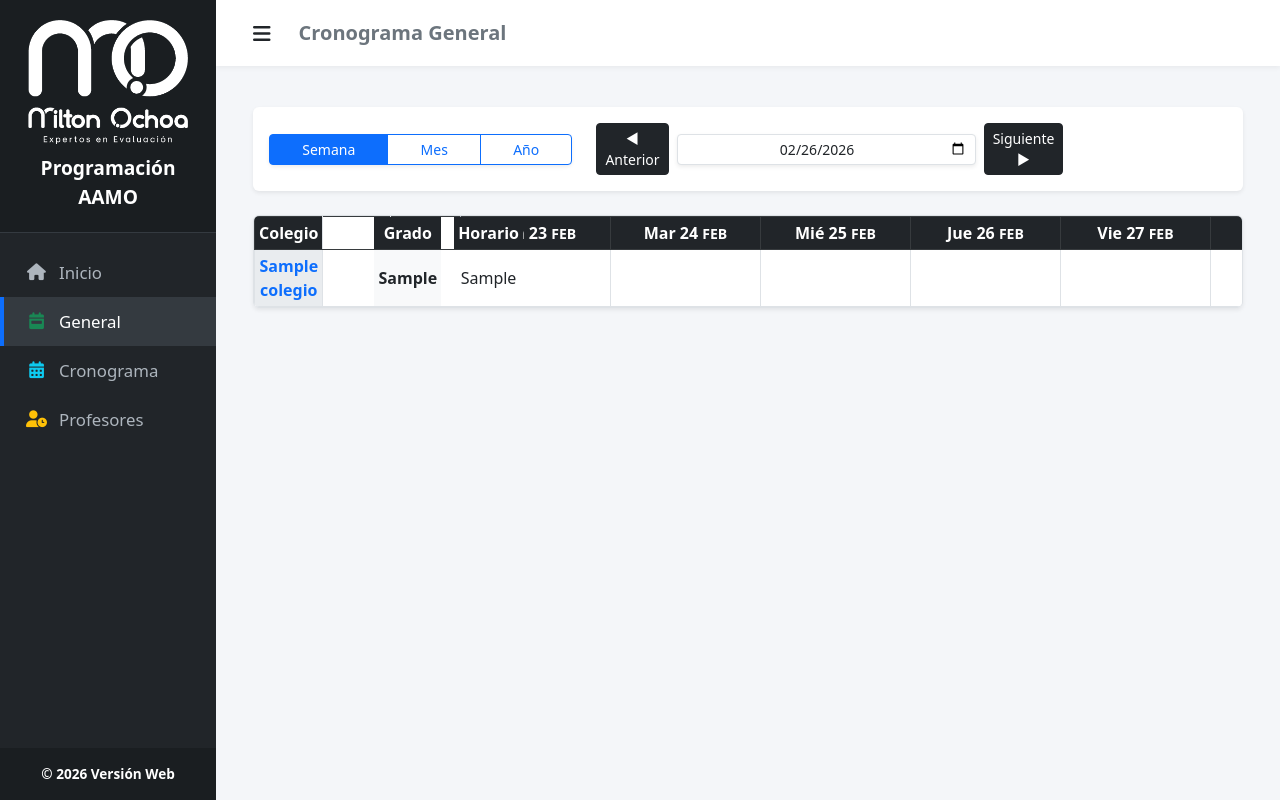
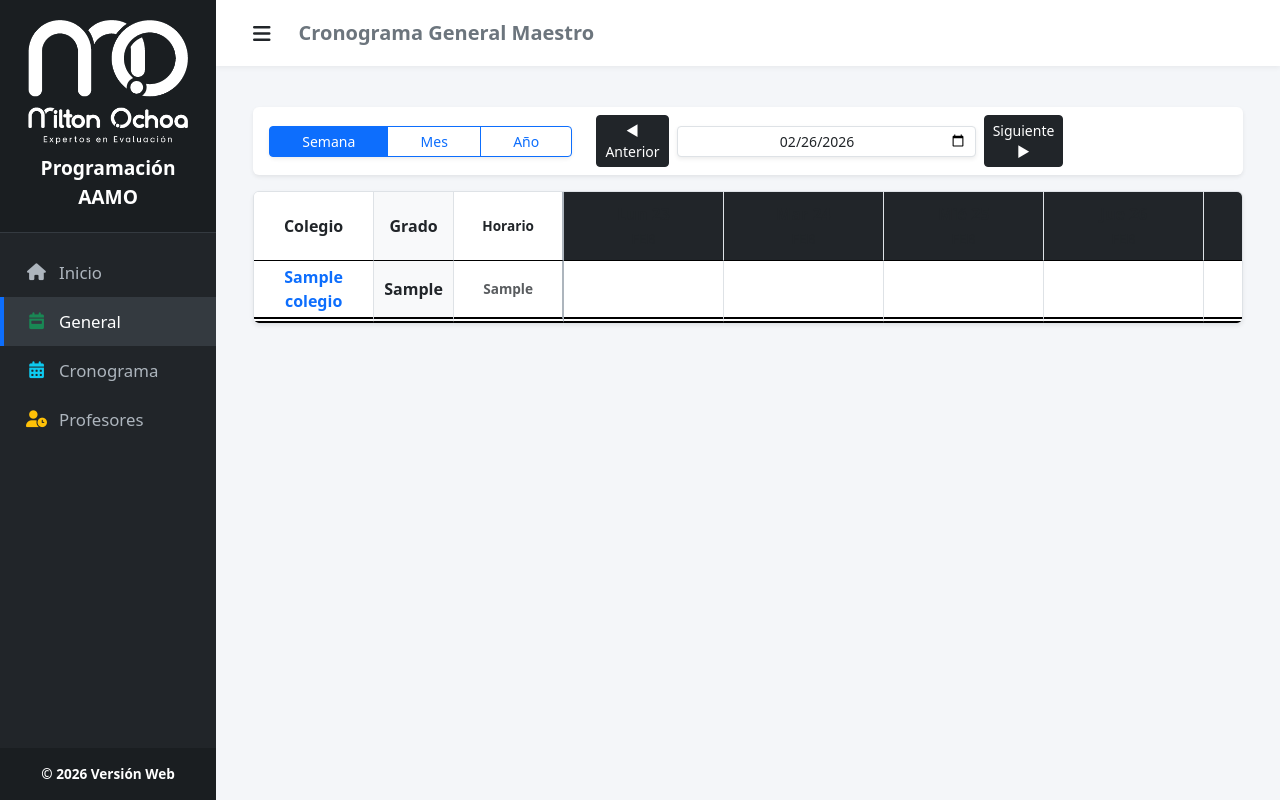
Before and after one commit to MStikMedina/ProgramacionAAMO, a Django app: page /general/ in a window 1280 px wide. Run offline with Django 5.2, Linux system fonts and the light colour scheme; tables that the repository leaves empty hold one stand-in row (values such as "Sample post").

Commit message:
fix: corregir css sticky y diseño general de clases en tablero maestro

```diff
--- a/general/templates/general/vista_general.html
+++ b/general/templates/general/vista_general.html
@@ -1,43 +1,52 @@
 {% extends 'base.html' %}
 {% load general_tags %}
-{% block header_title %}Cronograma General{% endblock %}
+{% block header_title %}Cronograma General Maestro{% endblock %}
 
 {% block content %}
 <style>
-    .table-container { overflow-x: auto; max-width: 100%; position: relative; }
-    .table-bordered > :not(caption) > * > * { border-width: 1px; }
-
-    /* Columnas fijas (Sticky) */
-    .sticky-col-1 { position: sticky; left: 0; z-index: 4; background: #e9ecef !important; width: 120px; border-right: 2px solid #dee2e6; font-weight: bold; vertical-align: middle; }
-    .sticky-col-2 { position: sticky; left: 120px; z-index: 3; background: #f8f9fa !important; width: 80px; border-right: 1px solid #dee2e6; vertical-align: middle; }
-    .sticky-col-3 { position: sticky; left: 200px; z-index: 2; background: #fff !important; width: 130px; border-right: 2px solid #adb5bd; }
-
-    /* Encabezados fijos */
-    thead th.sticky-col-1, thead th.sticky-col-2, thead th.sticky-col-3 {
-        z-index: 5; background: #212529 !important; color: white;
-        top: 0; position: sticky;
+    .table-container {
+        overflow: auto;
+        max-width: 100%;
+        max-height: 75vh; /* Activa el scroll vertical manteniendo la cabecera fija */
+        position: relative;
     }
 
-    /* Divisores */
-    .divisor-grado td { background-color: #000 !important; height: 4px !important; padding: 0; border: none; }
-    /* NUEVO: Divisor Doble para Colegios */
-    .divisor-colegio-doble td {
-        border-top: 6px double #000 !important;
-        height: 6px !important;
-        padding: 0; background: #000;
+    table { border-collapse: separate; border-spacing: 0; }
+    .table-bordered > :not(caption) > * > * { border-width: 0; }
+
+    /* Celdas comunes para mantener la cuadrícula visible */
+    th, td { border-right: 1px solid #dee2e6; border-bottom: 1px solid #dee2e6; }
+
+    /* Columnas fijas Horizontales */
+    .sticky-col-1 { position: sticky; left: 0; z-index: 5; background: #fff !important; min-width: 120px; text-align: center; vertical-align: middle; }
+    .sticky-col-2 { position: sticky; left: 120px; z-index: 5; background: #f8f9fa !important; min-width: 80px; text-align: center; vertical-align: middle; }
+    .sticky-col-3 { position: sticky; left: 200px; z-index: 5; background: #fff !important; min-width: 110px; font-size: 0.85rem; text-align: center; vertical-align: middle; border-right: 2px solid #adb5bd !important; }
+
+    /* Fila de Fechas Fija (Vertical) */
+    thead th {
+        position: sticky;
+        top: 0; /* Esto hace que la fecha se quede arriba al bajar */
+        z-index: 6;
+        background: #212529 !important;
+        color: white;
+        border-bottom: 2px solid #000;
     }
 
+    /* Intersección Esquina Superior Izquierda (Debe tener el z-index más alto) */
+    thead th.sticky-col-1 { left: 0; z-index: 7; }
+    thead th.sticky-col-2 { left: 120px; z-index: 7; }
+    thead th.sticky-col-3 { left: 200px; z-index: 7; border-right: 2px solid #adb5bd !important; }
+
+    /* MAGIA: Divisores usando bordes, no filas nuevas. Esto arregla el Rowspan del colegio */
+    tr.border-grado > td { border-bottom: 4px solid #000 !important; }
+    tr.border-colegio > td { border-bottom: 6px double #000 !important; }
+
     .cell-hover:hover { background-color: #f1f8ff !important; transition: 0.2s; }
-
-    /* Estilos de eventos y cancelaciones (Reutilizados) */
-    .evento-style { border-left: 4px solid #ffc107; background-color: #fff3cd; }
-    .cancelada-style { border-left: 4px solid #dc3545; background-color: #f8d7da; text-decoration: line-through; opacity: 0.8; }
-    .normal-style { border-left: 4px solid #0d6efd; background-color: #f0f7ff; }
 </style>
 
 <div class="container-fluid py-3">
-    <div class="card mb-4 shadow-sm border-0">
-        <div class="card-body">
+    <div class="card mb-3 shadow-sm border-0">
+        <div class="card-body py-2">
             <div class="row align-items-center">
                 <div class="col-md-4 text-center">
                     <div class="btn-group w-100 shadow-sm">
@@ -46,7 +55,7 @@
                         <a href="?vista=Año&fecha={{ fecha_input }}" class="btn btn-sm {% if tipo_vista == 'Año' %}btn-primary{% else %}btn-outline-primary{% endif %}">Año</a>
                     </div>
                 </div>
-                <div class="col-md-6 d-flex align-items-center gap-2">
+                <div class="col-md-6 d-flex align-items-center gap-2 mt-2 mt-md-0">
                     <a href="?vista={{ tipo_vista }}&fecha={{ fecha_ant }}" class="btn btn-dark btn-sm">◀ Anterior</a>
                     <input type="date" class="form-control form-control-sm text-center shadow-sm" value="{{ fecha_input }}" onchange="window.location.href='?vista={{ tipo_vista }}&fecha=' + this.value">
                     <a href="?vista={{ tipo_vista }}&fecha={{ fecha_sig }}" class="btn btn-dark btn-sm">Siguiente ▶</a>
@@ -55,16 +64,17 @@
         </div>
     </div>
 
-    <div class="table-container shadow-sm rounded border" style="max-height: 80vh; overflow-y: auto;">
-        <table class="table table-bordered text-center align-middle bg-white mb-0 table-sm">
-            <thead class="table-dark">
+    <div class="table-container shadow-sm rounded bg-white border">
+        <table class="table text-center align-middle mb-0 table-sm">
+            <thead>
                 <tr>
                     <th class="sticky-col-1">Colegio</th>
                     <th class="sticky-col-2">Grado</th>
                     <th class="sticky-col-3">Horario</th>
                     {% for dia in dias_header %}
-                    <th style="min-width: 150px;">
-                        <span>{{ dia|date:"D d" }}</span> <small class="text-uppercase">{{ dia|date:"M" }}</small>
+                    <th style="min-width: 160px; padding: 10px 0;">
+                        <span class="text-capitalize">{{ dia|date:"D d" }}</span><br>
+                        <small class="fw-light text-uppercase">{{ dia|date:"M" }}</small>
                     </th>
                     {% endfor %}
                 </tr>
@@ -73,32 +83,52 @@
                 {% for datos_col in estructura_general %}
                     {% for grado_data in datos_col.grados_data %}
                         {% for bloque in grado_data.bloques %}
-                        <tr>
+
+                        <tr class="{% if forloop.parentloop.last and forloop.last %}border-colegio{% elif forloop.last %}border-grado{% endif %}">
+
                             {% if forloop.parentloop.first and forloop.first %}
-                                <td rowspan="{{ datos_col.total_rowspan }}" class="sticky-col-1 bg-light text-primary">{{ datos_col.colegio.nombre }}</td>
+                                <td rowspan="{{ datos_col.total_rowspan }}" class="sticky-col-1 text-primary fw-bold bg-light">
+                                    {{ datos_col.colegio.nombre }}
+                                </td>
                             {% endif %}
 
                             {% if forloop.first %}
-                                <td rowspan="{{ grado_data.rowspan }}" class="sticky-col-2 fw-bold">{{ grado_data.nombre_grado }}</td>
+                                <td rowspan="{{ grado_data.rowspan }}" class="sticky-col-2 fw-bold">
+                                    {{ grado_data.nombre_grado }}
+                                </td>
                             {% endif %}
 
-                            <td class="sticky-col-3 hora-plana">{{ bloque.hora }}</td>
+                            <td class="sticky-col-3 fw-bold text-muted">{{ bloque.hora }}</td>
 
                             {% for dia in dias_header %}
                                 {% with dia_str=dia|date:"Y-m-d" %}
-                                <td class="p-0 position-relative cell-hover" style="height: 45px; vertical-align: top;">
+                                <td class="p-0 position-relative cell-hover" style="height: 55px; vertical-align: top;">
                                     {% with clase=matriz|get_item:bloque.id|get_item:dia_str %}
                                         {% if clase %}
-                                            <div class="p-1 text-start h-100 small
-                                                {% if clase.cancelada %}cancelada-style{% elif clase.es_evento %}evento-style{% else %}normal-style{% endif %}"
-                                                style="line-height: 1;">
-                                                {% if clase.es_evento %}
-                                                    <strong>Letra: {{ clase.titulo_evento }}</strong>
+                                            <div class="p-1 text-start border-start border-3 h-100 position-relative
+                                                {% if clase.cancelada %}border-danger bg-danger bg-opacity-10
+                                                {% elif clase.es_evento %}border-warning bg-warning bg-opacity-10
+                                                {% else %}border-primary bg-primary bg-opacity-10{% endif %}"
+                                                style="font-size: 0.75rem; line-height: 1;">
+
+                                                {% if clase.cancelada %}
+                                                    <span class="badge bg-danger mb-1" style="font-size: 0.6rem;">Cancelada</span>
+                                                    <div class="fw-bold text-dark text-decoration-line-through" style="line-height: 1.1;">{{ clase.materia }}</div>
+                                                    <div class="text-muted small text-decoration-line-through">{{ clase.profesor.nombre }}</div>
+                                                {% elif clase.es_evento %}
+                                                    <span class="badge bg-warning text-dark mb-1" style="font-size: 0.6rem;"><i class="fas fa-star"></i> Evento</span>
+                                                    <div class="fw-bold text-dark" style="line-height: 1.1;">{{ clase.titulo_evento }}</div>
                                                 {% else %}
-                                                    <strong>Letra: {{ clase.materia }}</strong><br>
-                                                    <span class="text-muted">{{ clase.profesor.nombre|default:"-" }}</span>
+                                                    <div class="fw-bold text-dark" style="line-height: 1.1;">{{ clase.materia }}</div>
+                                                    <div class="text-muted small">{{ clase.profesor.nombre }}</div>
+                                                    {% if clase.unidad %}
+                                                        <div class="badge bg-dark mt-1" style="font-size: 0.6rem;">
+                                                            {% if clase.unidad == 'S' %}Socialización
+                                                            {% elif clase.unidad == 'A' %}Material
+                                                            {% else %}Unidad {{ clase.unidad }}{% endif %}
+                                                        </div>
+                                                    {% endif %}
                                                 {% endif %}
-                                                {% if clase.cancelada %}<br><span class="badge bg-danger">Cancelada</span>{% endif %}
                                             </div>
                                         {% endif %}
                                     {% endwith %}
@@ -107,9 +137,7 @@
                             {% endfor %}
                         </tr>
                         {% endfor %}
-                        {% if not forloop.last %}<tr class="divisor-grado"><td colspan="{{ dias_header|length|add:3 }}"></td></tr>{% endif %}
                     {% endfor %}
-                    {% if not forloop.last %}<tr class="divisor-colegio-doble"><td colspan="{{ dias_header|length|add:3 }}"></td></tr>{% endif %}
                 {% endfor %}
             </tbody>
         </table>
```
